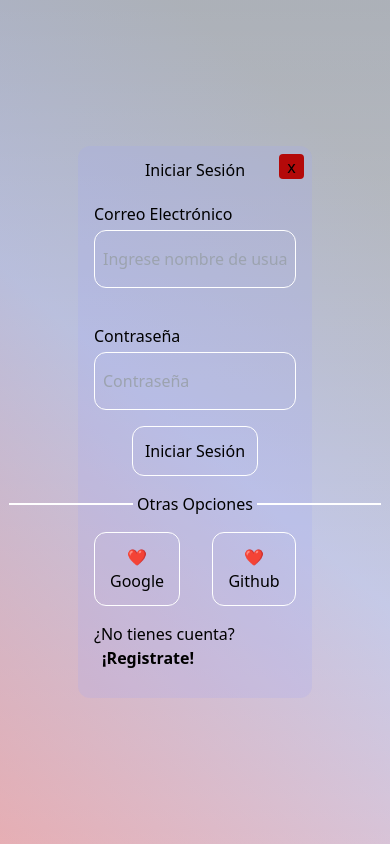
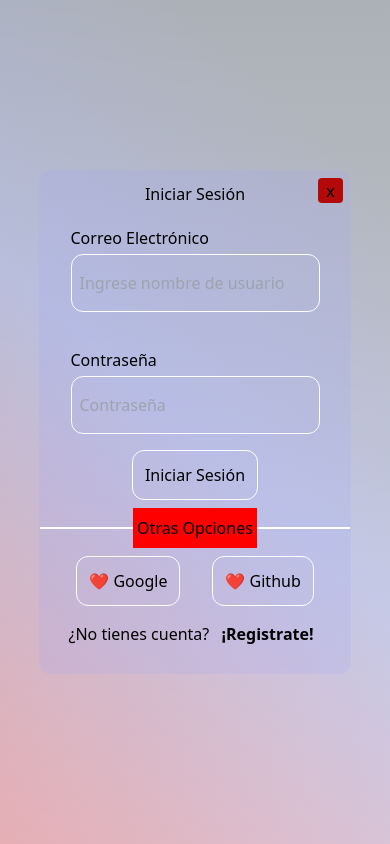
Before and after one commit to No-Country/S7-13-T-JAVAREACT, a Next.js app in the folder client/: page /login in a window 390 px wide. Built offline with nearby package versions, Linux system fonts and the light colour scheme.

Commit message:
style: :art: responsive login

```diff
--- a/client/src/app/login/Login.module.css
+++ b/client/src/app/login/Login.module.css
@@ -128,3 +128,44 @@
 .linkRegister:hover {
   color: #cccccc;
 }
+
+@media (max-width:476px){
+  .containerLogin {
+    width: 80%;
+    min-height: 80%;
+    padding: 0.75rem 0;
+    display: flex;
+    flex-direction: column;
+    align-items: center;
+    justify-content: space-evenly;
+    background: rgba(159, 167, 244, 0.2);
+    border-radius: 12px;
+    position: relative;
+  }
+  .otherOptions {
+    padding: 0.5rem 0.25rem;
+    margin: 0.5rem 0.25rem;
+    position: relative;
+    display: flex;
+    align-items: center;
+    background-color: red;
+  }
+
+  .otherOptions::after {
+    content: "";
+    position: absolute;
+    right: 100%;
+    width: 75%;
+    height: 2px;
+    background-color: #ffffff;
+  }
+
+  .otherOptions::before {
+    content: "";
+    position: absolute;
+    left: 100%;
+    width: 75%;
+    height: 2px;
+    background-color: #ffffff;
+  }
+}
```
